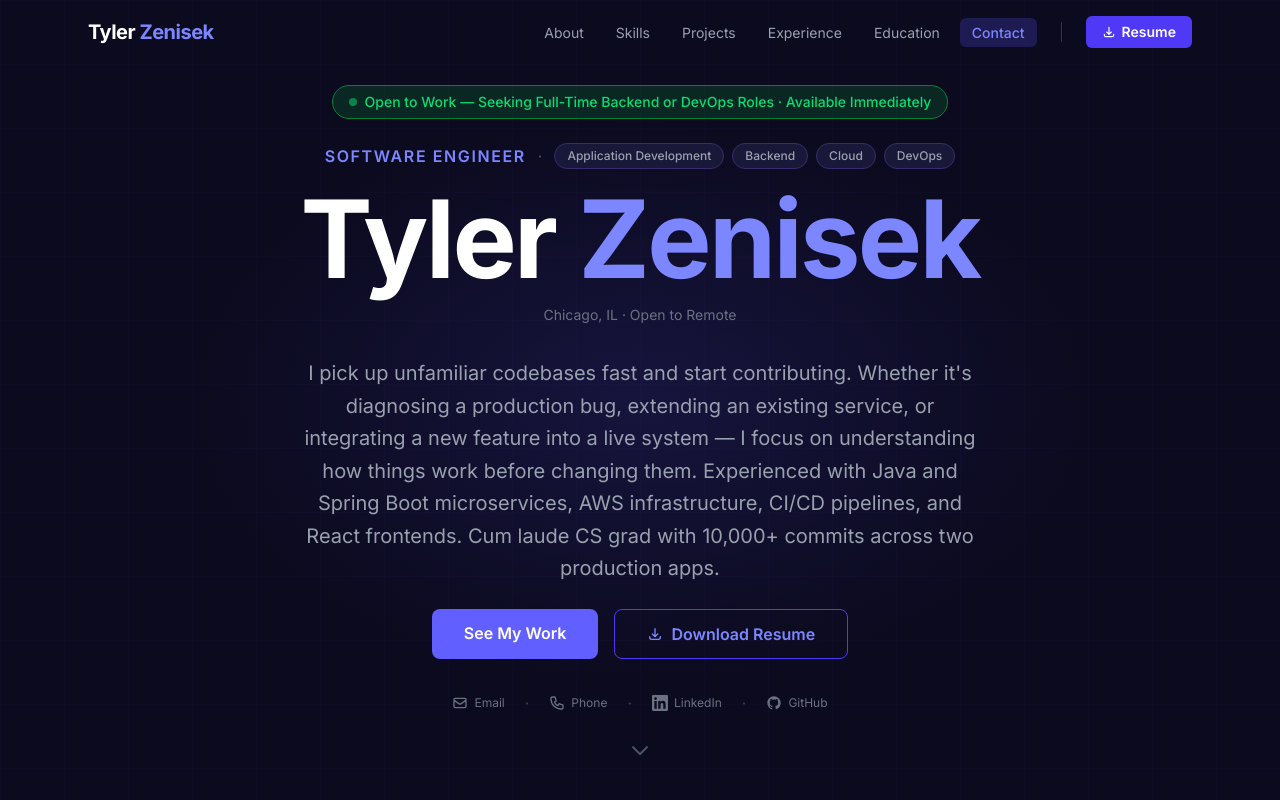
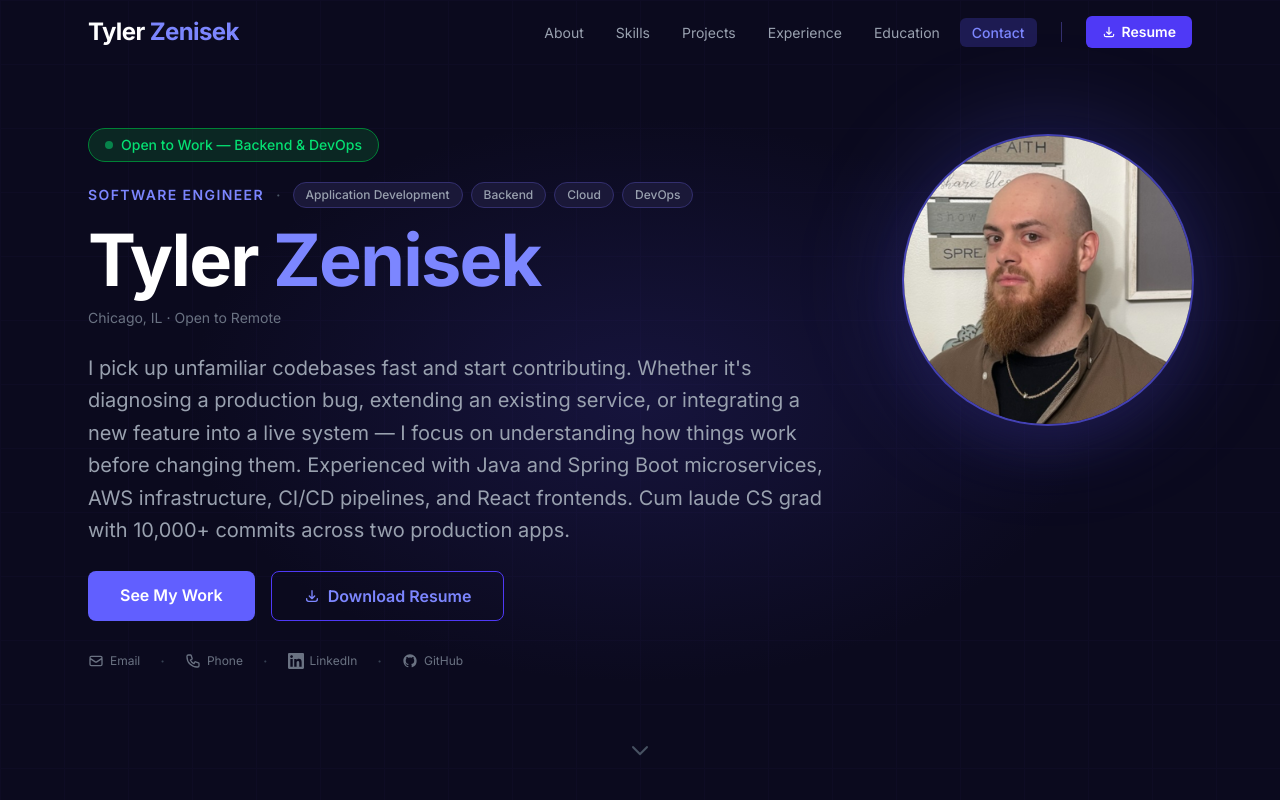
Before and after one commit to tzenisekj/tyler-zenisek-portfolio-website, a React (Vite) app: page / in a window 1280 px wide. Shown: the top 800 px of the page. Built offline with nearby package versions, Linux system fonts and the light colour scheme.

Commit message:
added profile image and fixed styling across screen sizes

```diff
--- a/src/components/About.tsx
+++ b/src/components/About.tsx
@@ -5,7 +5,7 @@ export default function About() {
   return (
     <section id="about" className="py-16 md:py-24 bg-[#0f0e28]">
       <div className="max-w-6xl mx-auto px-6">
-        <div className="grid md:grid-cols-2 gap-16 items-center">
+        <div className="grid md:grid-cols-2 gap-8 md:gap-16 items-center">
           <FadeIn delay={0}>
           <div>
             <p className="text-indigo-400 text-sm font-semibold tracking-widest uppercase mb-3">About Me</p>
--- a/src/components/Education.tsx
+++ b/src/components/Education.tsx
@@ -23,7 +23,7 @@ export default function Education() {
 
         <div className="grid md:grid-cols-3 gap-8 items-start">
           <FadeIn delay={100}>
-          <div className="bg-[#1a1838] border border-[#332f6e] rounded-2xl p-8">
+          <div className="bg-[#1a1838] border border-[#332f6e] rounded-2xl p-6 md:p-8">
             <div className="flex items-start gap-4">
               <div className="w-12 h-12 bg-indigo-900/50 border border-indigo-700 rounded-xl flex items-center justify-center shrink-0">
                 <svg className="w-6 h-6 text-indigo-400" fill="none" stroke="currentColor" viewBox="0 0 24 24">
@@ -50,7 +50,7 @@ export default function Education() {
           </FadeIn>
 
           <FadeIn delay={200}>
-          <div className="bg-[#1a1838] border border-[#332f6e] rounded-2xl p-8">
+          <div className="bg-[#1a1838] border border-[#332f6e] rounded-2xl p-6 md:p-8">
             <div className="flex items-start gap-4">
               <div className="w-12 h-12 bg-indigo-900/50 border border-indigo-700 rounded-xl flex items-center justify-center shrink-0">
                 <svg className="w-6 h-6 text-indigo-400" fill="none" stroke="currentColor" viewBox="0 0 24 24">
@@ -71,7 +71,7 @@ export default function Education() {
           </FadeIn>
 
           <FadeIn delay={300}>
-          <div className="bg-[#1a1838] border border-[#332f6e] rounded-2xl p-8 flex flex-col gap-6">
+          <div className="bg-[#1a1838] border border-[#332f6e] rounded-2xl p-6 md:p-8 flex flex-col gap-6">
             <div>
               <h3 className="text-sm font-semibold text-indigo-400 tracking-widest uppercase mb-4">
                 Certifications
--- a/src/components/Hero.tsx
+++ b/src/components/Hero.tsx
@@ -9,24 +9,26 @@ export default function Hero() {
       {/* Radial glow */}
       <div className="absolute inset-0 bg-radial-[at_50%_50%] from-indigo-900/30 via-transparent to-transparent" />
 
-      <div className="relative z-10 text-center px-6 max-w-4xl mx-auto pt-24 pb-16 md:pt-0 md:pb-0">
-        <FadeIn delay={0}>
-        <div className="inline-flex items-start sm:items-center gap-2 px-4 py-1.5 bg-green-900/40 border border-green-700 rounded-full mb-6">
-          <span className="w-2 h-2 rounded-full bg-green-400 animate-pulse shrink-0 mt-1.5 sm:mt-0" />
-          <span className="text-green-400 text-sm font-medium text-left">
-            Open to Work — Seeking Full-Time Backend or DevOps Roles
-            <span className="hidden sm:inline"> · Available Immediately</span>
-            <span className="block sm:hidden text-xs text-green-500 text-center">Available Immediately</span>
-          </span>
+      <div className="relative z-10 w-full max-w-6xl mx-auto px-6 pt-24 pb-16 lg:pt-0 lg:pb-0">
+        <div className="flex flex-col lg:flex-row lg:items-start items-center gap-10 lg:gap-16">
+
+          {/* Text content */}
+          <div className="flex flex-col items-center lg:items-start text-center lg:text-left flex-1 order-2 lg:order-1">
+
+            <FadeIn delay={80}>
+            <div className="inline-flex items-center gap-2 px-4 py-1.5 bg-green-900/40 border border-green-700 rounded-full mb-5">
+              <span className="w-2 h-2 rounded-full bg-green-400 animate-pulse shrink-0" />
+              <span className="text-green-400 text-sm font-medium">Open to Work — Backend & DevOps</span>
             </div>
             </FadeIn>
-        <FadeIn delay={120}>
-        <div className="flex flex-col sm:flex-row flex-wrap items-center justify-center gap-2 sm:gap-3 mb-4">
-          <p className="text-indigo-400 text-base font-semibold tracking-widest uppercase">
+
+            <FadeIn delay={180}>
+            <div className="flex flex-col sm:flex-row flex-wrap items-center justify-center lg:justify-start gap-2 sm:gap-3 mb-4">
+              <p className="text-indigo-400 text-sm font-semibold tracking-widest uppercase">
                 Software Engineer
               </p>
               <span className="text-gray-600 hidden sm:inline">·</span>
-          <div className="grid grid-cols-2 sm:flex sm:flex-wrap justify-center gap-2">
+              <div className="grid grid-cols-2 sm:flex sm:flex-wrap justify-center lg:justify-start gap-2">
                 {['Application Development', 'Backend', 'Cloud', 'DevOps'].map((tag) => (
                   <span key={tag} className="px-3 py-1 bg-[#1a1838] border border-[#332f6e] text-gray-400 text-xs font-medium rounded-full text-center">
                     {tag}
@@ -36,8 +38,8 @@ export default function Hero() {
             </div>
             </FadeIn>
 
-        <FadeIn delay={240}>
-        <h1 className="text-5xl sm:text-6xl md:text-7xl lg:text-[108px] font-bold mb-3 leading-none tracking-tight">
+            <FadeIn delay={280}>
+            <h1 className="text-5xl sm:text-6xl md:text-7xl font-bold mb-3 leading-none tracking-tight">
               <ScrambleText
                 text="Tyler Zenisek"
                 delay={300}
@@ -45,10 +47,11 @@ export default function Hero() {
                 charClassName={(i) => i >= 6 ? 'text-indigo-400' : 'text-white'}
               />
             </h1>
-        <p className="text-gray-500 text-sm mb-8">Chicago, IL · Open to Remote</p>
+            <p className="text-gray-500 text-sm mb-6">Chicago, IL · Open to Remote</p>
             </FadeIn>
-        <FadeIn delay={360}>
-        <p className="text-gray-400 text-lg md:text-xl max-w-2xl mx-auto leading-relaxed mb-6">
+
+            <FadeIn delay={380}>
+            <p className="text-gray-400 text-lg md:text-xl leading-relaxed mb-6">
               I pick up unfamiliar codebases fast and start contributing. Whether it's diagnosing
               a production bug, extending an existing service, or integrating a new feature into
               a live system — I focus on understanding how things work before changing them. Experienced
@@ -57,8 +60,8 @@ export default function Hero() {
             </p>
             </FadeIn>
 
-        <FadeIn delay={480}>
-        <div className="flex flex-col sm:flex-row gap-4 justify-center">
+            <FadeIn delay={460}>
+            <div className="flex flex-col sm:flex-row gap-4 justify-center lg:justify-start">
               <a
                 href="#projects"
                 className="px-8 py-3 bg-indigo-500 hover:bg-indigo-400 text-white font-semibold rounded-lg transition-colors duration-200"
@@ -79,8 +82,8 @@ export default function Hero() {
             </FadeIn>
 
             {/* Contact info row */}
-        <FadeIn delay={600}>
-        <div className="mt-8 flex flex-wrap items-center justify-center gap-x-5 gap-y-3">
+            <FadeIn delay={540}>
+            <div className="mt-7 flex flex-wrap items-center justify-center lg:justify-start gap-x-5 gap-y-3">
               <div className="relative group/email">
                 <a href="https://mail.google.com/mail/?view=cm&to=tzenisekj@gmail.com" target="_blank" rel="noopener noreferrer"
                   className="flex items-center gap-1.5 text-gray-500 hover:text-gray-300 transition-colors text-xs">
@@ -138,6 +141,24 @@ export default function Hero() {
               </div>
             </div>
             </FadeIn>
+
+          </div>
+
+          {/* Profile photo */}
+          <FadeIn delay={0} className="shrink-0 order-1 lg:order-2 lg:pt-2">
+            <div className="relative">
+              <div className="absolute inset-0 rounded-full bg-indigo-500/20 blur-2xl scale-110" />
+              <div className="relative w-44 h-44 lg:w-72 lg:h-72 rounded-full overflow-hidden ring-2 ring-indigo-500/60 shadow-2xl shadow-indigo-950/80">
+                <img
+                  src="/profile.jpg"
+                  alt="Tyler Zenisek"
+                  className="w-full h-full object-cover object-[50%_60%]"
+                />
+              </div>
+            </div>
+          </FadeIn>
+
+        </div>
       </div>
 
       {/* Scroll indicator */}
--- a/src/components/Navbar.tsx
+++ b/src/components/Navbar.tsx
@@ -46,12 +46,12 @@ export default function Navbar() {
       }`}
     >
       <div className="max-w-6xl mx-auto px-6 py-4 flex items-center justify-between">
-        <a href="#" className="text-xl font-bold text-white tracking-tight">
+        <a href="#" className="text-2xl font-bold text-white tracking-tight">
           Tyler <span className="text-indigo-400">Zenisek</span>
         </a>
 
         {/* Desktop nav */}
-        <div className="hidden md:flex items-center gap-6">
+        <div className="hidden lg:flex items-center gap-6">
           <ul className="flex items-center gap-2">
             {links.map((l) => (
               <li key={l.href}>
@@ -83,7 +83,7 @@ export default function Navbar() {
 
         {/* Mobile hamburger */}
         <button
-          className="md:hidden text-gray-400 hover:text-white"
+          className="lg:hidden text-gray-400 hover:text-white"
           onClick={() => setMenuOpen(!menuOpen)}
           aria-label="Toggle menu"
         >
@@ -99,7 +99,7 @@ export default function Navbar() {
 
       {/* Mobile menu */}
       {menuOpen && (
-        <div className="md:hidden bg-[#0f0e28] border-t border-[#2a2855] px-6 py-4">
+        <div className="lg:hidden bg-[#0f0e28] border-t border-[#2a2855] px-6 py-4">
           <ul className="flex flex-col gap-4">
             {links.map((l) => (
               <li key={l.href}>
--- a/src/components/Projects.tsx
+++ b/src/components/Projects.tsx
@@ -1,7 +1,7 @@
 const projects = [
   {
     title: 'Balisong Flipping Center',
-    status: 'In Progress — functioning test server with daily additions',
+    status: 'In Progress',
     year: null,
     featured: true,
     description:
@@ -106,7 +106,7 @@ export default function Projects() {
                     <p className="text-gray-400 leading-relaxed max-w-2xl">{project.description}</p>
                   </div>
 
-                  <div className="flex gap-3 shrink-0">
+                  <div className="flex flex-wrap gap-3 shrink-0">
                     {project.githubUrl && (
                       <a
                         href={project.githubUrl}
--- a/src/components/StatCounter.tsx
+++ b/src/components/StatCounter.tsx
@@ -61,9 +61,9 @@ export default function StatCounter({ value, label, delay = 0 }: Props) {
     <div
       ref={ref}
       style={{ transitionDelay: viewState === 'visible' ? `${delay}ms` : '0ms' }}
-      className={`transition-all duration-1000 ease-out ${visibilityClass} bg-[#1a1838] rounded-xl p-6 border border-[#332f6e] text-center`}
+      className={`transition-all duration-1000 ease-out ${visibilityClass} bg-[#1a1838] rounded-xl p-4 sm:p-6 border border-[#332f6e] text-center`}
     >
-      <p className="text-3xl font-bold text-indigo-400 mb-1">
+      <p className="text-2xl sm:text-3xl font-bold text-indigo-400 mb-1">
         {formatNumber(count)}{suffix}
       </p>
       <p className="text-sm text-gray-500">{label}</p>
```
Also changed, not shown: public/profile.jpg (added). Lines whose indentation alone changed are shown as unchanged.
